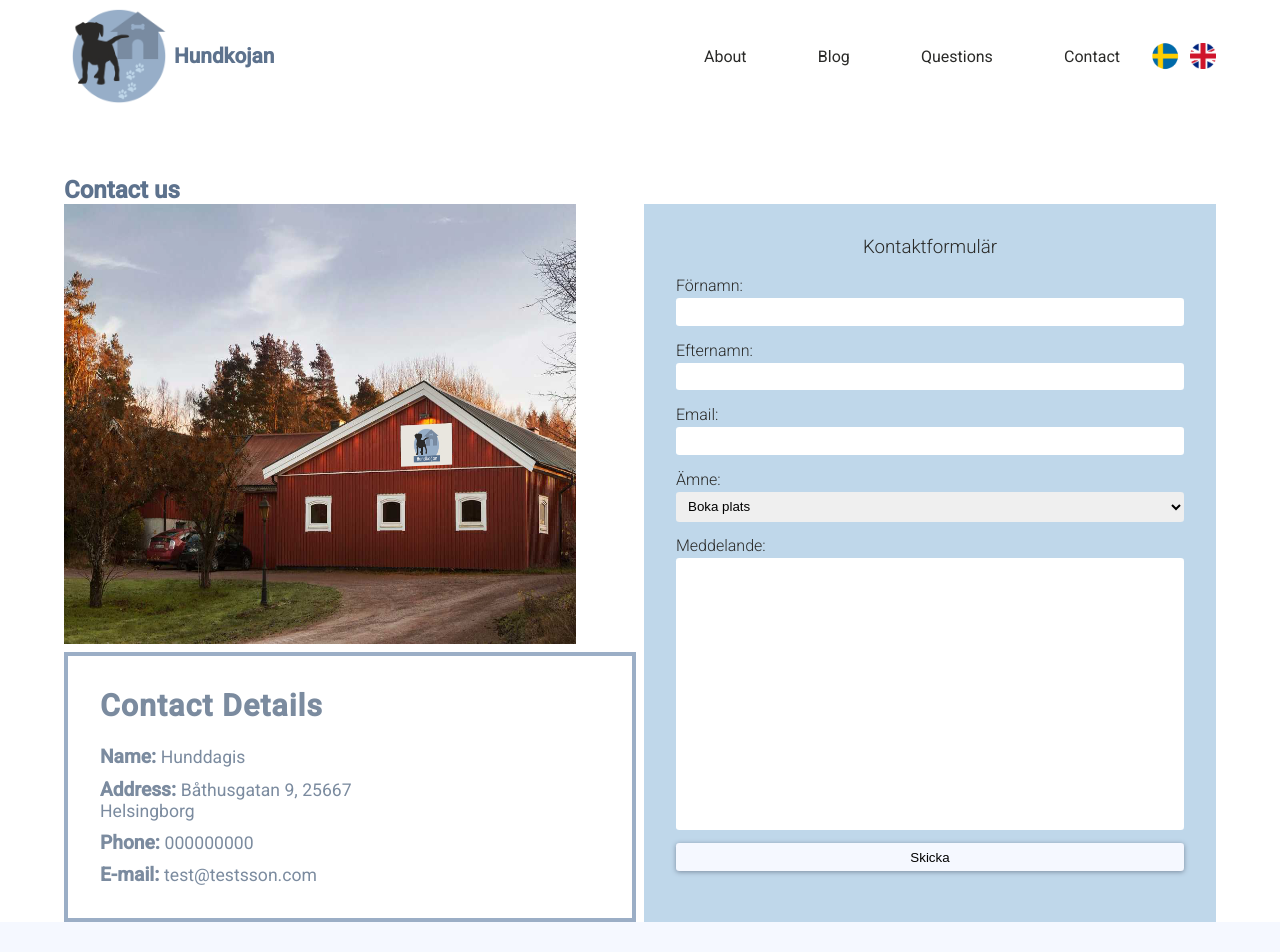
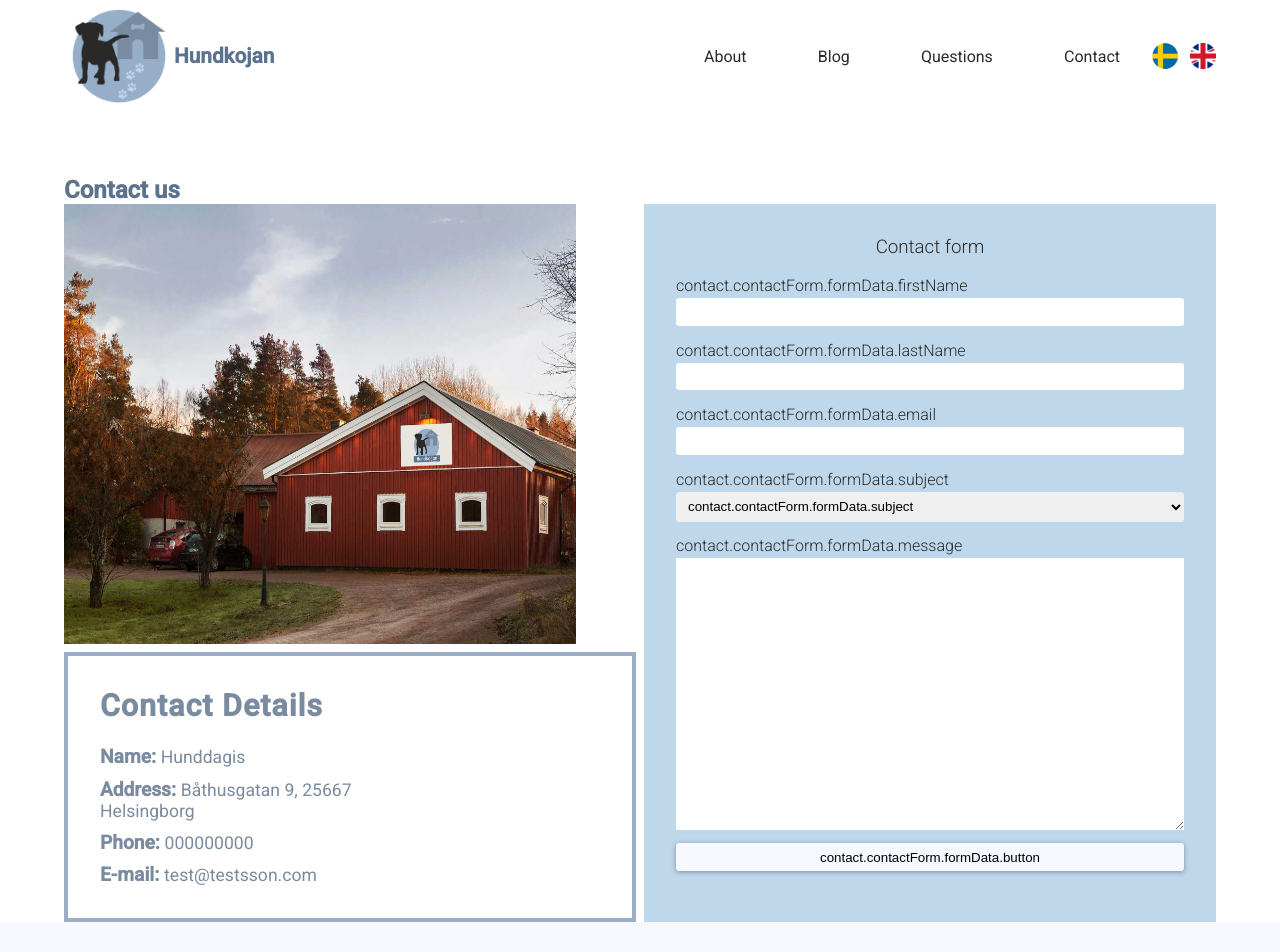
Before and after one commit to EmmaOlsson/hunddagis, a React (Create React App) app: page /contact in a window 1280 px wide. Shown: the top 952 px of the page. Built offline with nearby package versions, Linux system fonts and the light colour scheme.

Commit message:
added translation-text tyo contactForm

```diff
--- a/src/screens/ContactScreen.js
+++ b/src/screens/ContactScreen.js
@@ -58,35 +58,35 @@ const ContactScreen = () => {
         {/* Contact Form */}
         <aside className={style.contactContainer}>
           <form className={style.contactForm}>
-          <h3 className={style.contactFormTitle}>Kontaktformulär</h3>
+          <h3 className={style.contactFormTitle}>{t('contact.contactForm.title')}</h3>
             <ul className={style.contactFormContact}>
               <li>
-                <label for="firstName">Förnamn:</label>
+                <label for="firstName">{t('contact.contactForm.formData.firstName')}</label>
                 <input type="text" id="firstName"></input>
               </li>
               <li>
-                <label for="lastName">Efternamn:</label>
+                <label for="lastName">{t('contact.contactForm.formData.lastName')}</label>
                 <input type="text" id="lastName"></input>
               </li>
               <li>
-                <label for="email">Email:</label>
+                <label for="email">{t('contact.contactForm.formData.email')}</label>
                 <input type="email" id="email"></input>
               </li>
               <li>
-                <label for="dropDownMenu">Ämne:</label>
+                <label for="dropDownMenu">{t('contact.contactForm.formData.subject')}</label>
                 <select className={style.dropDownMenu} id="dropDownMenu">
-                  <option value="booking">Boka plats</option>
-                  <option value="questions">Fråga om tjänst</option>
-                  <option value="feedback">Feedback</option>
-                  <option value="complaint">Klagomål</option>
+                  <option value="booking">{t('contact.contactForm.formData.subject')}</option>
+                  <option value="questions">{t('contact.contactForm.formData.subject')}</option>
+                  <option value="feedback">{t('contact.contactForm.formData.subject')}</option>
+                  <option value="complaint">{t('contact.contactForm.formData.subject')}</option>
                 </select>
               </li>
-              <li>
-                <label for="message">Meddelande:</label>
-                <input type="text" className={style.contactText}id="message"></input>
+              <li className={style.textAreaContainer}>
+                <label for="message">{t('contact.contactForm.formData.message')}</label>
+                <textarea type="text" className={style.contactText}id="message"></textarea>
               </li>
               <li>
-                <input type="submit" value="Skicka" onClick={handleClick} className={style.submitForm}></input>
+                <input type="submit" value={t('contact.contactForm.formData.button')} onClick={handleClick} className={style.submitForm}></input>
               </li>
             </ul>
           </form>
```
